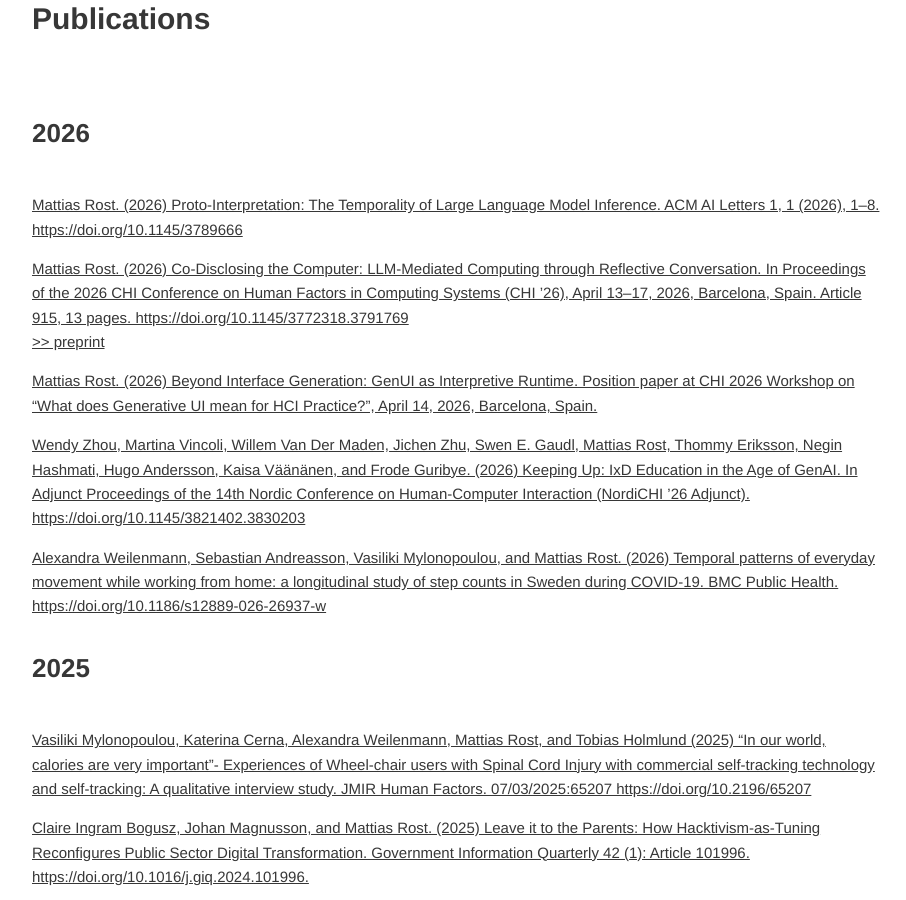
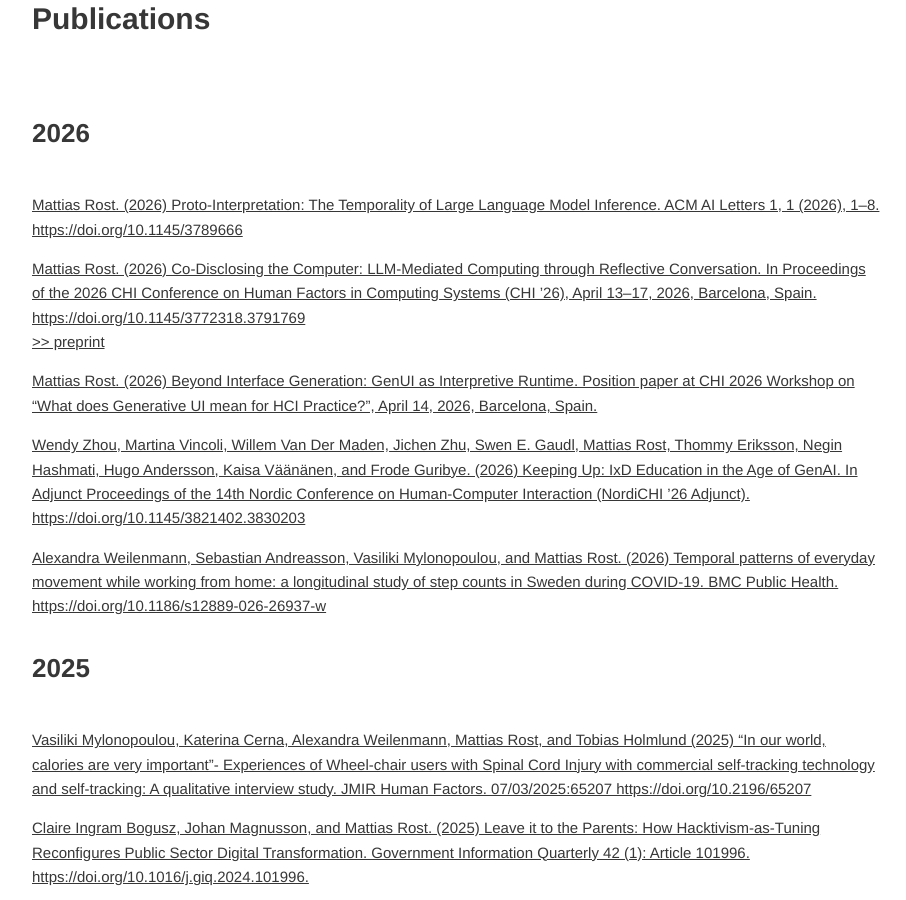
Before and after one commit to rrostt/rrostt.github.io, a Jekyll site: the page built from _pages/2011-09-24-publications.html, in a window 1280 px wide and 900 px high, scrolled down 594 px. Shown: the whole window, without its empty margins (184-1090 px from the left). Built offline with Jekyll 4.4.1, drawn with Linux system fonts in a browser that asks for light colours.

Commit message:
Drop article number from Co-Disclosing entry
Co-Authored-By: Claude Opus 5.5 <noreply@anthropic.com>
Claude-Session: https://claude.ai/code/session_01A379XowazH2qhDMNFo3Jtz

```diff
--- a/_pages/2011-09-24-publications.html
+++ b/_pages/2011-09-24-publications.html
@@ -31,7 +31,7 @@ permalink: "/publications/"
         Mattias Rost. (2026)
         Co-Disclosing the Computer: LLM-Mediated Computing through Reflective Conversation.
         In Proceedings of the 2026 CHI Conference on Human Factors in Computing Systems (CHI ’26),
-        April 13–17, 2026, Barcelona, Spain. Article 915, 13 pages. https://doi.org/10.1145/3772318.3791769
+        April 13–17, 2026, Barcelona, Spain. https://doi.org/10.1145/3772318.3791769
     </a>
     <br />
     <a href="/assets/publications/rost-2026-codisclosingthecomputer.pdf">&gt;&gt; preprint</a>
```
